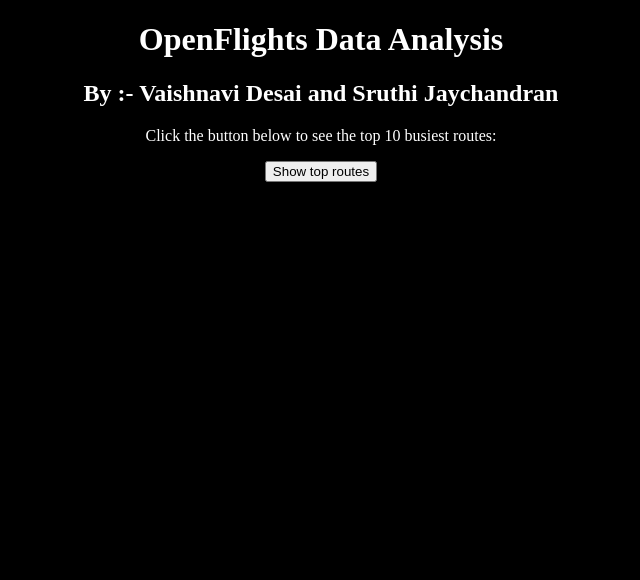
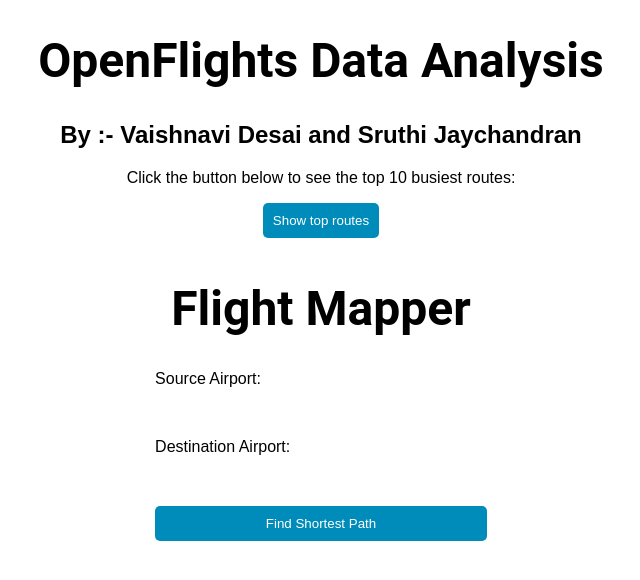
Before and after one commit to Vaishnavi-Desai-0204/Airline-Big-Data-Project, a Flask app: template templates/index.html in a window 1280 px wide. Shown: the top 580 px of the page, without its empty margins (319-959 px from the left). Run offline with Flask 3, Linux system fonts and the light colour scheme; the template is opened without the code that fills it, so the values that code supplies are empty.

Commit message:
fixing and combining stuff

```diff
--- a/app.py
+++ b/app.py
@@ -3,14 +3,50 @@ import pandas as pd
 import numpy as np
 import networkx as nx
 import json
+from flask import Flask, render_template
+import plotly.graph_objs as go
+import plotly.offline as pyo
 
 app = Flask(__name__)
 
+# Load the data into a pandas dataframe
+routes_df = pd.read_csv('Data/routes.csv', sep=',', header=None)
+airports_df = pd.read_csv('Data/airports.csv')
+
+# Rename columns
+routes_df.rename(columns={2: 'Source Airport', 4: 'Destination Airport'}, inplace=True)
+
+# Group the routes by origin and destination airports to get the number of flights for each route
+route_counts = routes_df.groupby(['Source Airport', 'Destination Airport']).size().reset_index(name='Num flights')
+
+# Sort the routes by the number of flights in descending order
+route_counts = route_counts.sort_values(by='Num flights', ascending=False)
+
+# Extract the top 10 busiest routes
+top_routes = route_counts.head(10)
+
+# Create a bar chart of the top 10 busiest routes using Plotly
+fig = go.Figure()
+fig.add_trace(go.Bar(
+    x=top_routes['Source Airport'] + ' to ' + top_routes['Destination Airport'],
+    y=top_routes['Num flights'],
+    name='Top 10 Busiest Routes'
+))
+fig.update_layout(
+    title='Top 10 Busiest Routes',
+    xaxis_title='Route',
+    yaxis_title='Number of flights',
+    xaxis_tickangle=-45
+)
+plot_div = pyo.offline.plot(fig, output_type='div')
 
 @app.route('/')
-def home():
-    return render_template('home.html')
+def index():
+    return render_template('index.html')
 
+@app.route('/top_routes')
+def top_routes_chart():
+    return render_template('top_routes.html', plot_div=plot_div)
 
 @app.route('/shortest_path', methods=['POST'])
 def results():
@@ -48,19 +84,35 @@ def results():
     if source not in airports or destination not in airports:
         print("One or both airports are not in the dataset.")
     else:
-        shortest_paths = dict(nx.all_pairs_shortest_path_length(g_und))
+        #shortest_paths = dict(nx.all_pairs_shortest_path_length(g_und))
         path = nx.shortest_path(g_und, source=source, target=destination)
         print("The shortest path between", source, "and", destination, "is:", path)
-        path_coords = []
-        for airport in path:
-            SLAT = airports_df.loc[airports_df['IATA'] == airport, 'Latitude'].values[0]
-            SLONG = airports_df.loc[airports_df['IATA'] == airport, 'Longitude'].values[0]
-            path_coords.append({'latitude': SLAT, 'longitude': SLONG})
+        arcdata = []
+        for i in range(len(path)-1):
+            source = path[i]
+            target = path[i+1]
+            SLAT1 = airports_df.loc[airports_df['IATA'] == source, 'Latitude'].values[0]
+            SLONG1 = airports_df.loc[airports_df['IATA'] == source, 'Longitude'].values[0]
+            SLAT2 = airports_df.loc[airports_df['IATA'] == target, 'Latitude'].values[0]
+            SLONG2 = airports_df.loc[airports_df['IATA'] == target, 'Longitude'].values[0]
+            arc = {"sourceLocation": [SLONG1, SLAT1], "targetLocation": [SLONG2, SLAT2]}
+            arcdata.append(arc)
+        bubbles = []
+        for i in range(len(path)):
+            airport = path[i]
+            lat = airports_df.loc[airports_df['IATA'] == airport, 'Latitude'].values[0]
+            long = airports_df.loc[airports_df['IATA'] == airport, 'Longitude'].values[0]
+            bubble = [long, lat, 5.0 , airport]
+            bubbles.append(bubble)
 
-        with open('static/path.json', 'w') as f:
-            json.dump(path_coords, f)
+    with open('static/arcdata.json', 'w') as f:
+        json.dump(arcdata, f)
 
-        return render_template('shortest_path.html', source=source, destination=destination)
+    # Save bubbles data to JSON file
+    with open('static/bubbles.json', 'w') as f:
+        json.dump(bubbles, f)
+
+    return render_template('shortest_path.html')
 
 if __name__ == '__main__':
     app.run(debug=True)
--- /dev/null
+++ b/static/arcdata.json
@@ -0,0 +1 @@
+[{"sourceLocation": [72.8678970337, 19.0886993408], "targetLocation": [4.76389, 52.308601]}, {"sourceLocation": [4.76389, 52.308601], "targetLocation": [-118.4079971, 33.94250107]}]
--- /dev/null
+++ b/static/bubbles.json
@@ -0,0 +1 @@
+[[72.8678970337, 19.0886993408, 5.0, "BOM"], [4.76389, 52.308601, 5.0, "AMS"], [-118.4079971, 33.94250107, 5.0, "LAX"]]
--- a/static/path.json
+++ /dev/null
@@ -1 +0,0 @@
-[{"latitude": 16.757099151611328, "longitude": -99.75399780273438}, {"latitude": 29.984399795532227, "longitude": -95.34140014648438}, {"latitude": 52.308601, "longitude": 4.76389}, {"latitude": 19.0886993408, "longitude": 72.8678970337}]
--- a/static/style.css
+++ /dev/null
@@ -1,5 +0,0 @@
-body {
-    background-color: black;
-    color: white;
-    text-align: center;
-}
--- a/templates/index.html
+++ b/templates/index.html
@@ -1,8 +1,43 @@
 <!DOCTYPE html>
 <html>
 <head>
-    <link rel="stylesheet" type="text/css" href="{{ url_for('static', filename='style.css') }}">
+
     <title>Flask App</title>
+    <style>
+        body {
+          font-family: Arial, sans-serif;
+          text-align: center;
+        }
+        h1 {
+          font-family: 'Roboto', sans-serif;
+          font-size: 48px;
+          text-align: center;
+        }
+        form {
+          display: inline-block;
+          text-align: left;
+        }
+        label {
+          display: block;
+          margin-bottom: 5px;
+        }
+        input[type="text"], input[type="submit"] {
+          padding: 10px;
+          border: none;
+          border-radius: 5px;
+          margin-bottom: 10px;
+          width: 100%;
+          box-sizing: border-box;
+        }
+        input[type="submit"] {
+          background-color: #008CBA;
+          color: white;
+          cursor: pointer;
+        }
+        input[type="submit"]:hover {
+          background-color: #006B9E;
+        }
+      </style>
 </head>
 <body>
     <h1>OpenFlights Data Analysis</h1>
@@ -11,5 +46,14 @@
     <form action="/top_routes">
         <input type="submit" value="Show top routes">
     </form>
+
+    <h1>Flight Mapper</h1>
+    <form action="/shortest_path" method="post">
+      <label for="source">Source Airport:</label>
+      <input type="text" id="source" name="source">
+      <label for="destination">Destination Airport:</label>
+      <input type="text" id="destination" name="destination">
+      <input type="submit" value="Find Shortest Path">
+    </form>
 </body>
 </html>
```
Also changed, not shown: app3.py (deleted, +0 -50 lines), templates/home.html (deleted, +0 -17 lines), templates/shortest_path.html (+27 -101 lines).
